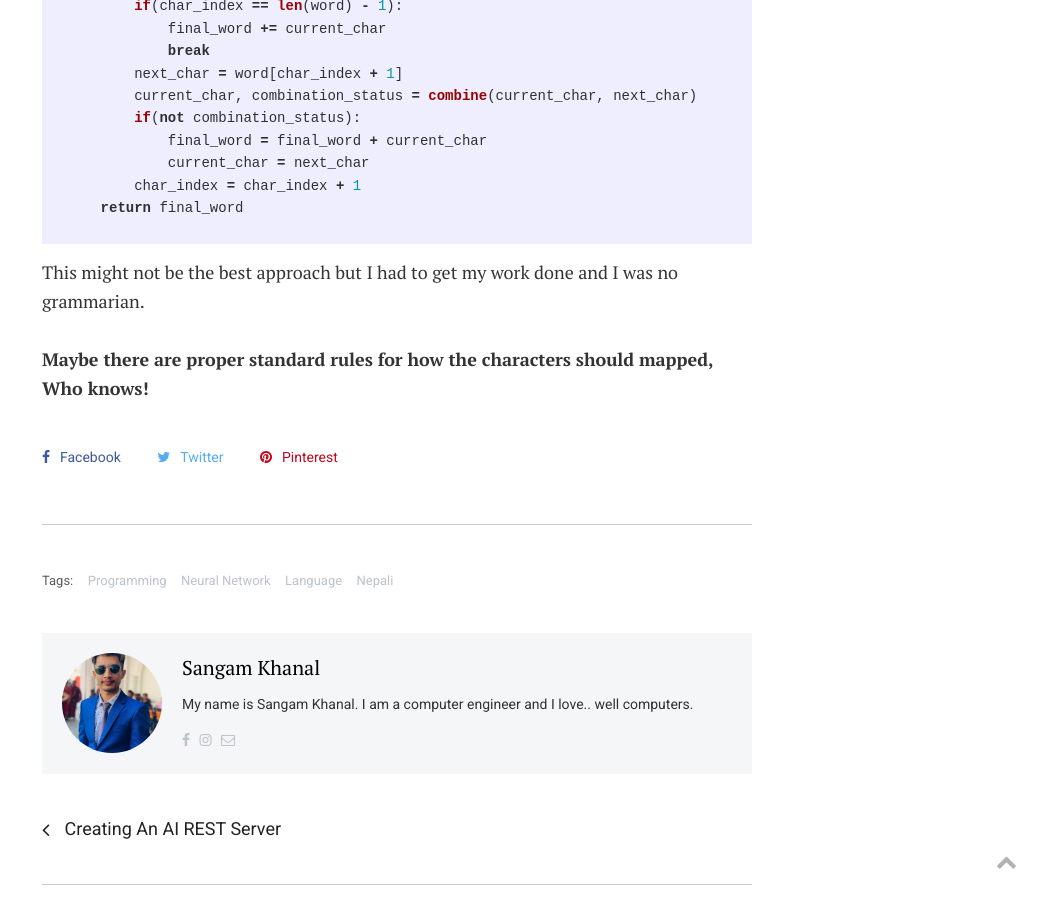
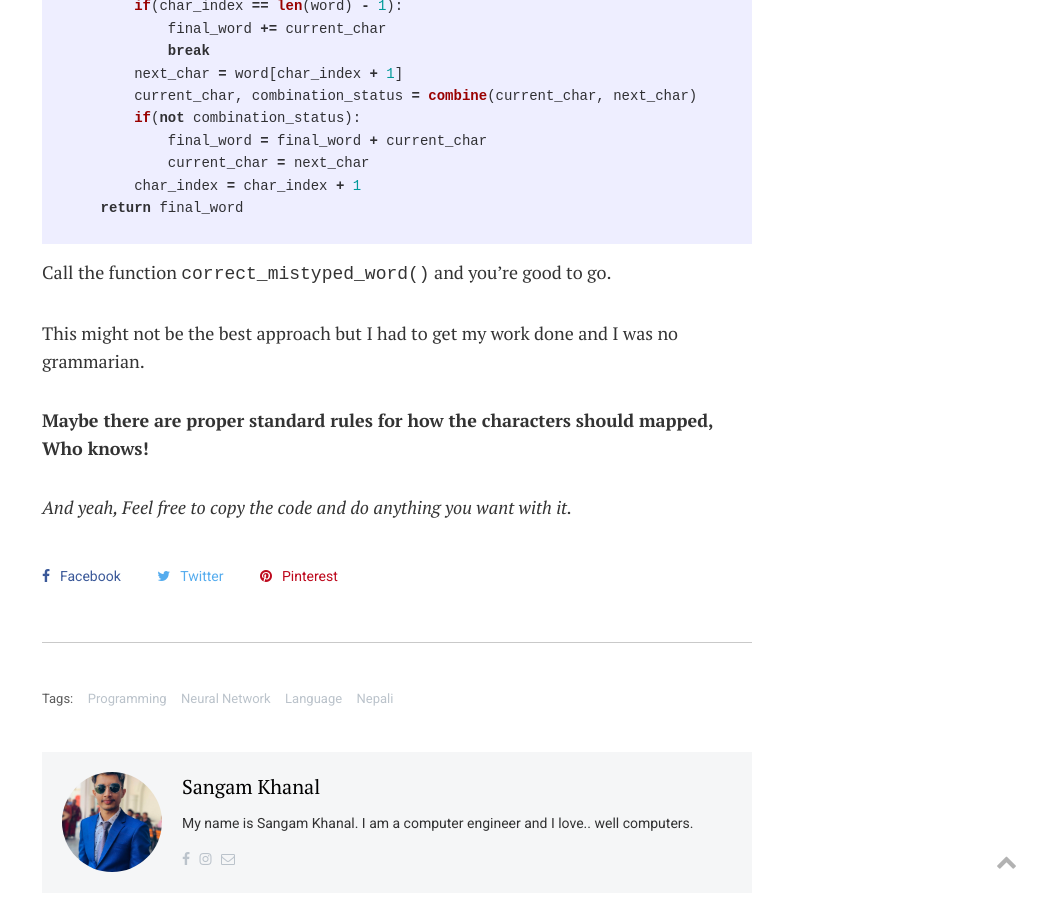
Before and after one commit to chinge55/chinge55.github.io, a Jekyll site: the page built from _posts/2022-04-07-nepali.markdown, in a window 1280 px wide and 900 px high, scrolled down 6539 px. Shown: the whole window, without its empty margins (243-1280 px from the left). Built offline with Jekyll 4.4.1, drawn with Linux system fonts in a browser that asks for light colours; comment, search, counter and statistics services are not loaded; some of the changed text lies outside the part shown.

Commit message:
Untested

````diff
--- a/_posts/2022-04-07-nepali.markdown
+++ b/_posts/2022-04-07-nepali.markdown
@@ -193,6 +193,12 @@ def correct_mistyped_word(word):
     return final_word
 ```
 
+Call the function ```correct_mistyped_word()``` and you're good to go.
+
+
 This might not be the best approach but I had to get my work done and I was no grammarian.
 
+
 **Maybe there are proper standard rules for how the characters should mapped, Who knows!**
+
+*And yeah, Feel free to copy the code and do anything you want with it.*
````
Also changed, not shown: other parts of _posts/2022-04-07-nepali.markdown (+1 -1 lines).
